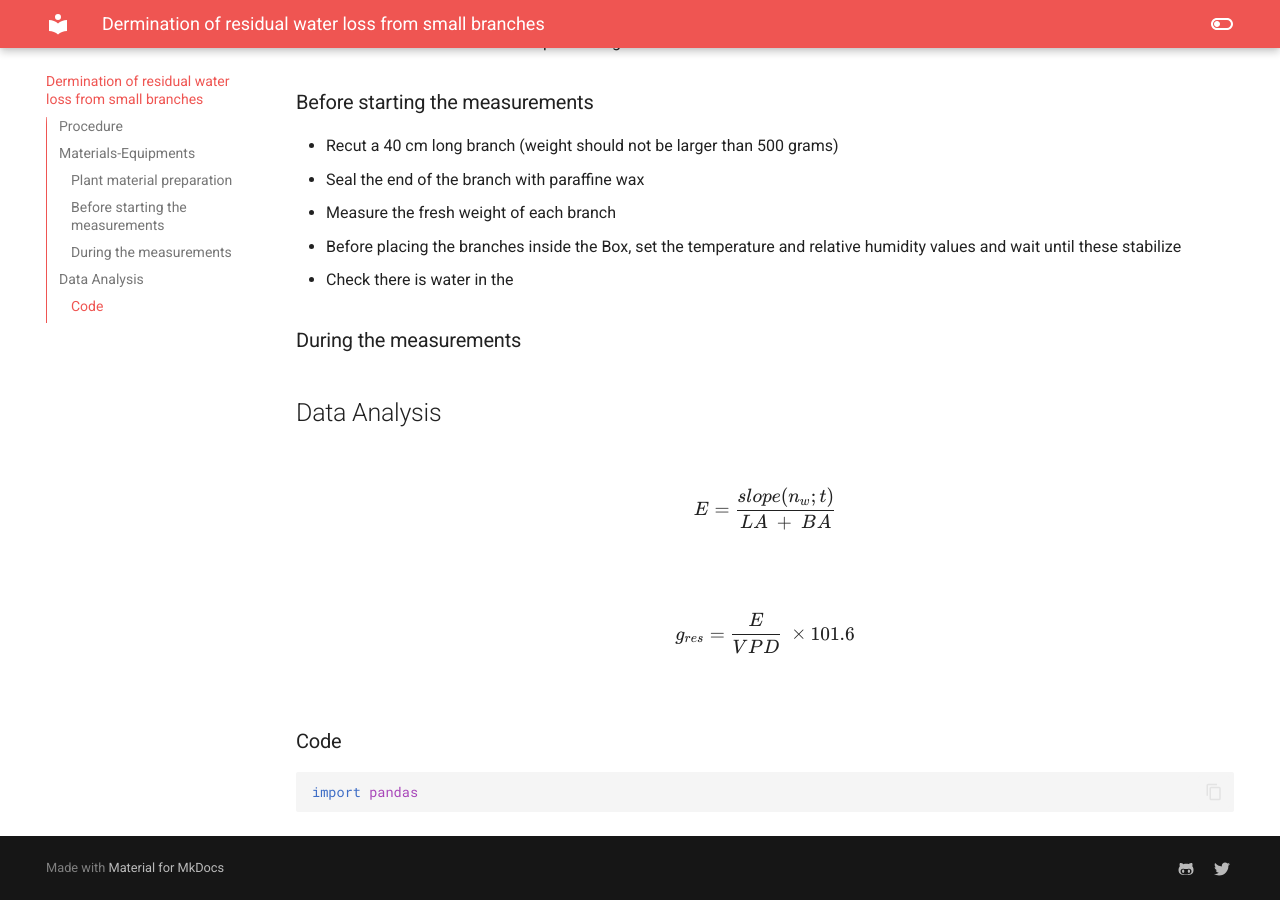
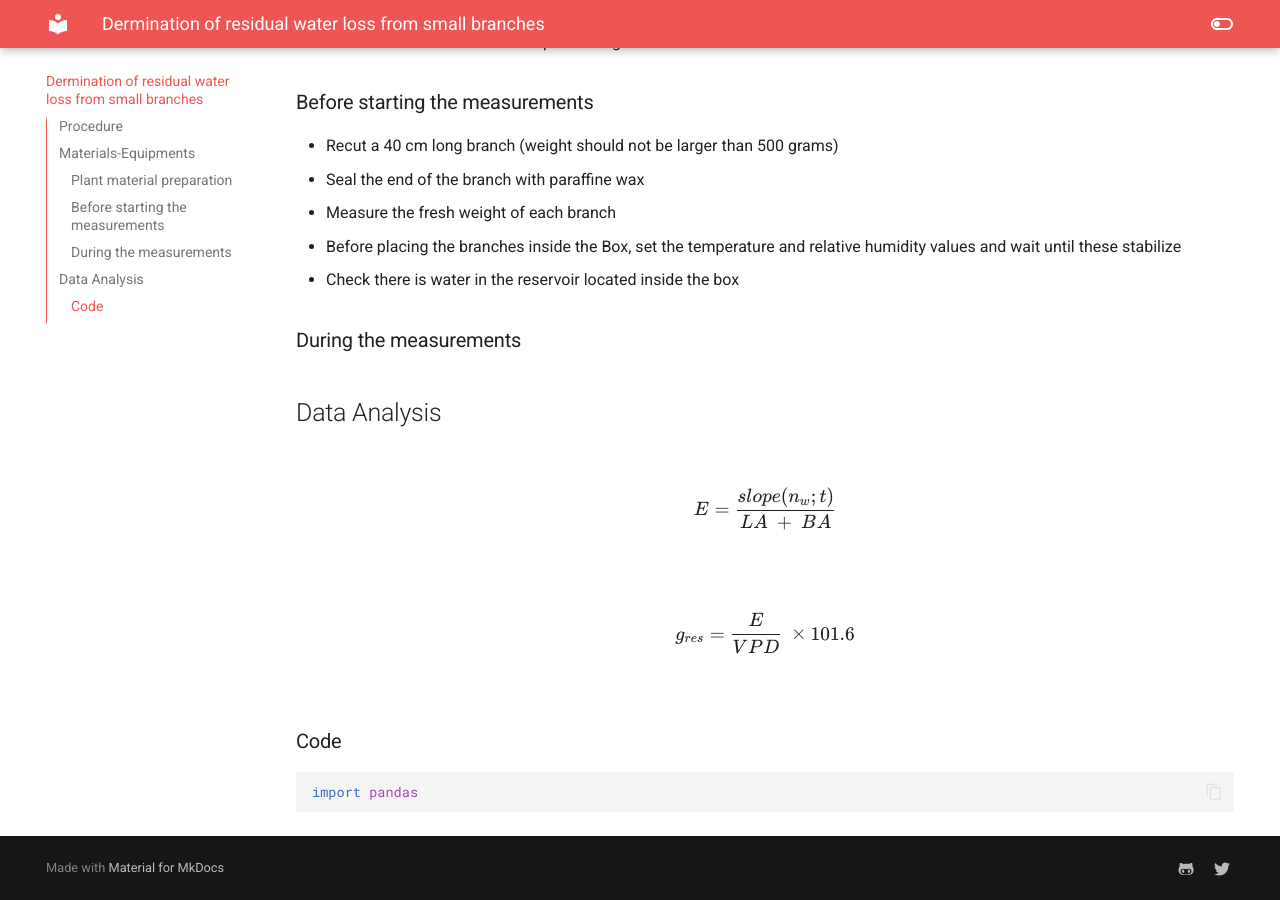
Before and after one commit to ecamo19/droughtbox_documentation, an MkDocs documentation site: the page built from docs/3_test_experiment_1.md, in a window 1280 px wide and 900 px high, scrolled down 695 px. Built offline with MkDocs 1.6.1 and Material for MkDocs 9.7.7, drawn with Linux system fonts in a browser that asks for light colours.

Commit message:
vault backup: 2023-10-17 15:54:38

```diff
--- a/docs/3_test_experiment_1.md
+++ b/docs/3_test_experiment_1.md
@@ -26,7 +26,7 @@ This protocol describes how to measure g<sub>res</sub> under __constant temperat
 + Seal the end of the branch with paraffine wax
 + Measure the fresh weight of each branch
 + Before placing the branches inside the Box, set the temperature and relative humidity values and wait until these stabilize
-+ Check there is water in the
++ Check there is water in the reservoir located inside the box
 ### During the measurements
 
 
```
Also changed, not shown: 1 other file.
